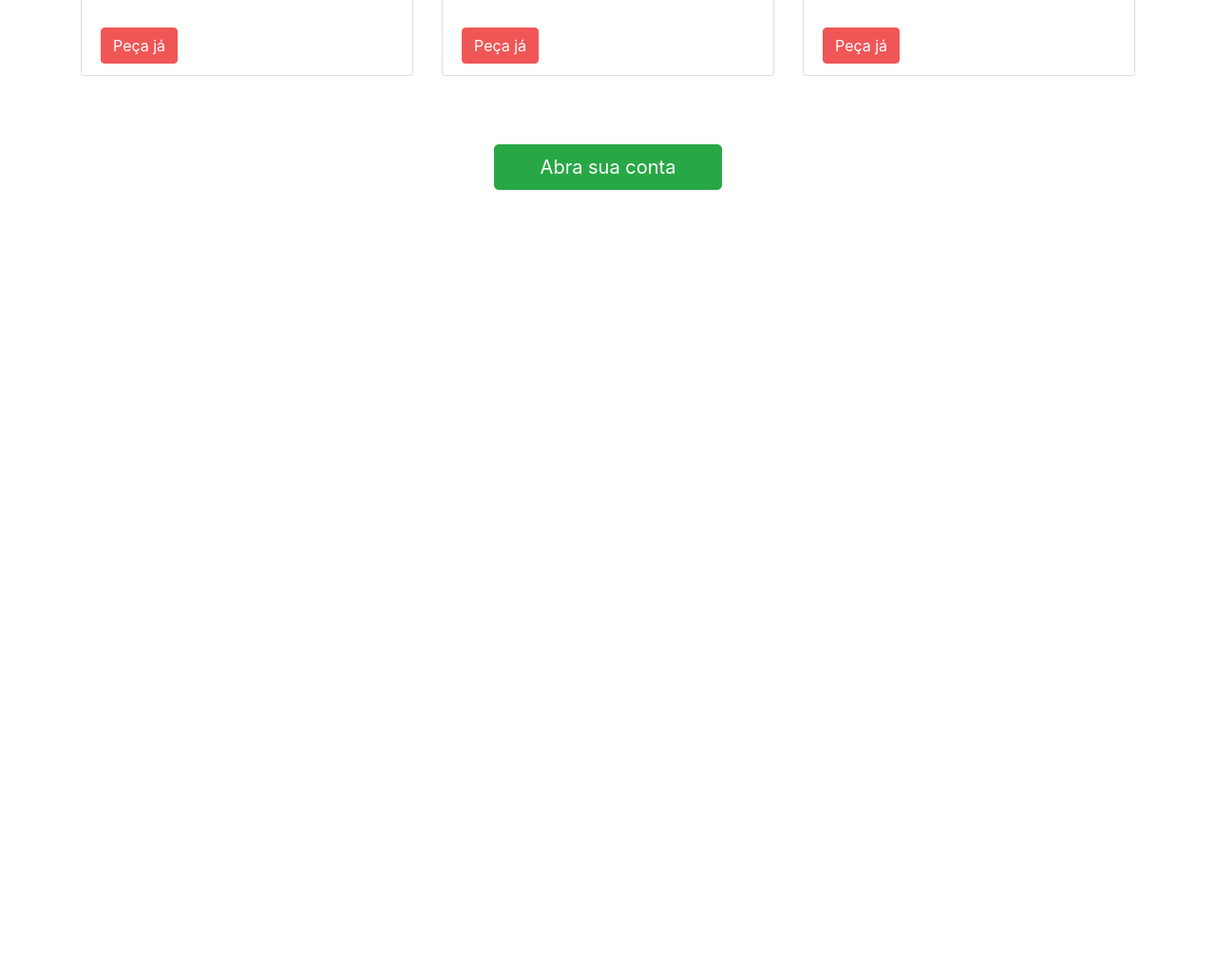
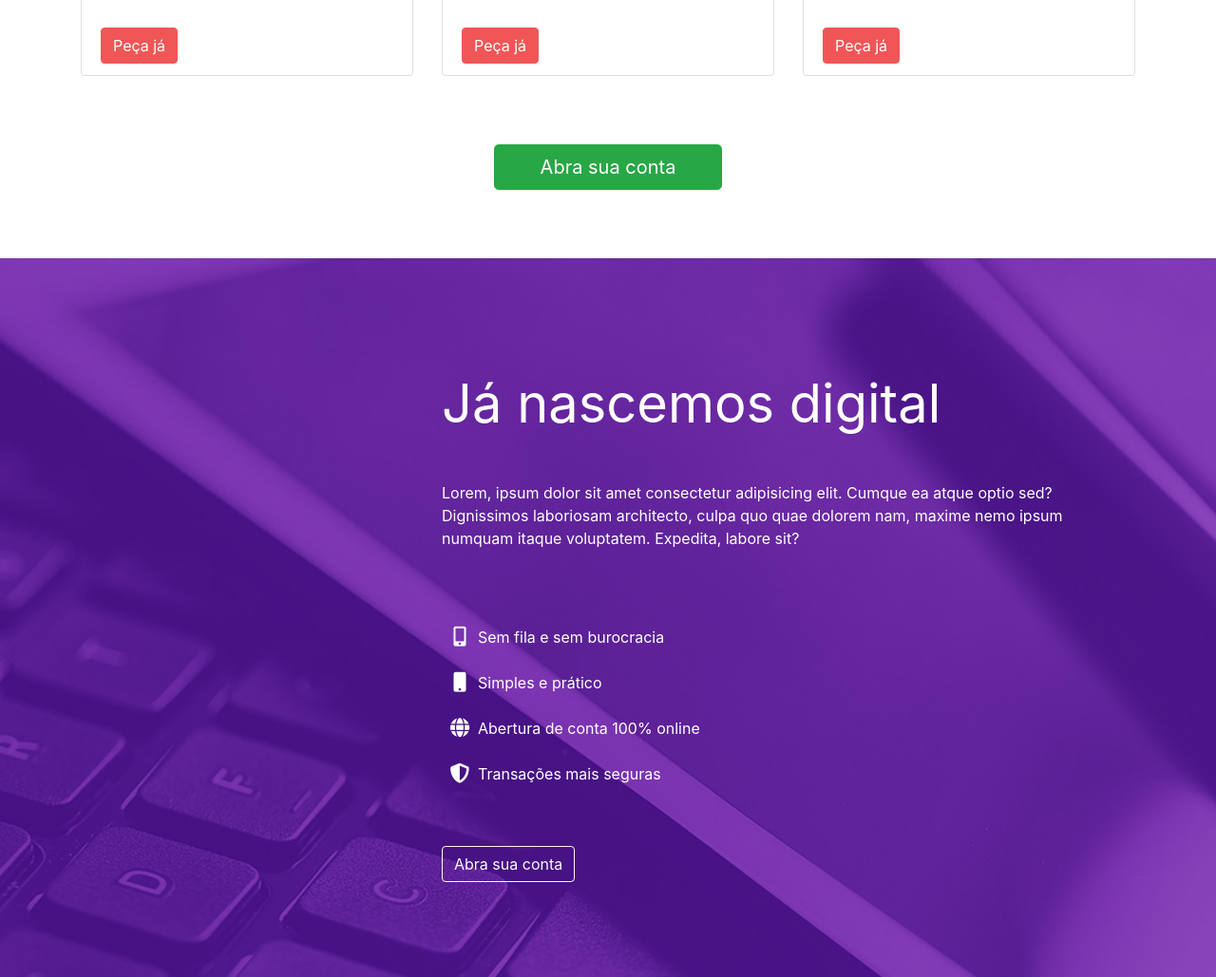
Before and after one commit to tnorbs/magbank, a website built with Parcel: page src/index.html in a window 1280 px wide. Shown: the part 1386-2415 px from the top of the page at 95% size. Before the commit the page ends 1658 px from the top, so only its background shows below. Built offline with nearby package versions, Linux system fonts and the light colour scheme.

Commit message:
feat(about-us): Finished the about us section

```diff
--- a/src/index.html
+++ b/src/index.html
@@ -172,14 +172,38 @@
                         </div>
                     </div>
                 </div>
-            </div>
-
-            <div class="row py-5">
-                <div class="col-12 text-center py-2 py-md-4">
-                    <a class="btn btn-lg mag-btn mag-btn-success px-5" href="#" role="button">Abra sua conta</a>
+                <div class="row py-5">
+                    <div class="col-12 text-center py-2 py-md-4">
+                        <a class="btn btn-lg mag-btn mag-btn-success px-5" href="#" role="button">Abra sua conta</a>
+                    </div>
                 </div>
             </div>
 
+
+        </section>
+
+        <section class="mag-about-us">
+            <div class="container">
+                <div class="row">
+                    <div class="col-12 col-md-8 offset-md-4">
+                        <h2 class="mag-title">Já nascemos digital</h2>
+                        <p>Lorem, ipsum dolor sit amet consectetur adipisicing elit. Cumque ea atque optio sed?
+                            Dignissimos laboriosam architecto, culpa quo quae dolorem nam, maxime nemo ipsum numquam
+                            itaque voluptatem. Expedita, labore sit?</p>
+                        <div class="row">
+                            <div class="col-12 mag-icon-and-text"><i class="fas fa-mobile-alt"></i>
+                                Sem fila e sem burocracia</div>
+                            <div class="col-12 mag-icon-and-text"><i class="fas fa-mobile"></i>
+                                Simples e prático</div>
+                            <div class="col-12 mag-icon-and-text"><i class="fas fa-globe"></i>
+                                Abertura de conta 100% online</div>
+                            <div class="col-12 mag-icon-and-text"><i class="fas fa-shield-alt"></i>
+                                Transações mais seguras</div>
+                        </div>
+                        <a href="#" class="btn btn-outline-light" role="button">Abra sua conta</a>
+                    </div>
+                </div>
+            </div>
         </section>
 
 
--- a/src/style.css
+++ b/src/style.css
@@ -75,8 +75,33 @@
     margin-bottom: 5rem;
 }
 
+.mag-about-us {
+    padding-top: 6.5rem;
+    padding-bottom: 7.25rem;
+    color: #fff;
+    background-image: url('assets/quem-somos.jpg');
+    background-size: cover;
+    background-repeat: no-repeat;
+    background-position: center;
 
+}
 
+.mag-about-us .mag-icon-and-text {
+    gap: unset;
+    margin-bottom: 1.5rem;
+}
+
+.mag-about-us .mag-icon-and-text:first-of-type {
+    margin-top: 4rem;
+}
+
+.mag-about-us .mag-icon-and-text:last-of-type {
+    margin-bottom: 4rem;
+}
+
+.mag-about-us i {
+    font-size: 1.3rem;
+}
 
 @media screen and (min-width: 768px) {
     .navbar-brand-mag {
@@ -113,4 +138,9 @@
     .mag-icon-and-text:last-of-type {
         margin-bottom: 1.875rem;
     }
+
+    .mag-about-us {
+    padding-top: 7.5rem;
+    padding-bottom: 6.25rem;
+    }
 }
```
Also changed, not shown: src/assets/quem-somos.jpg (added).
